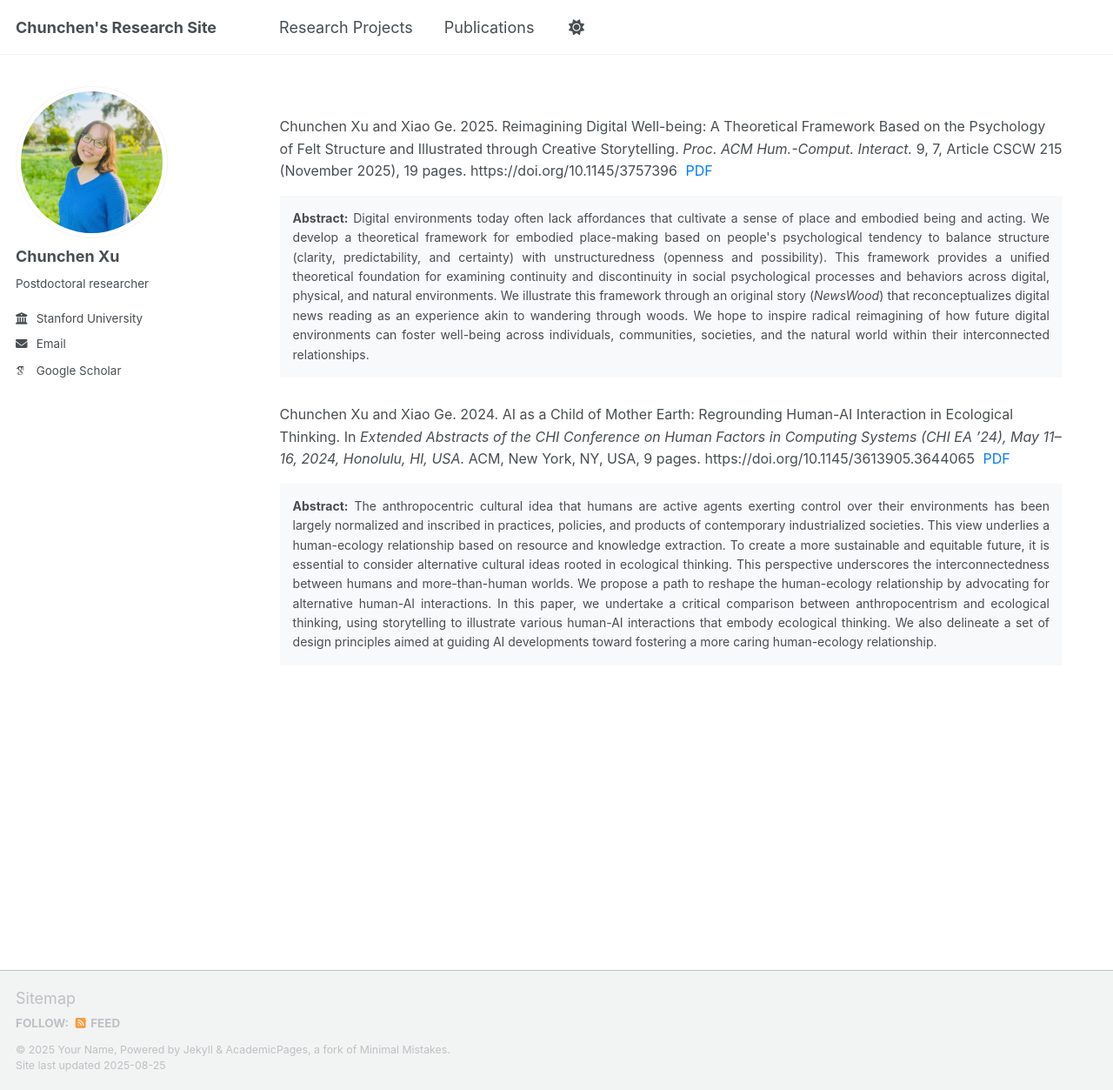
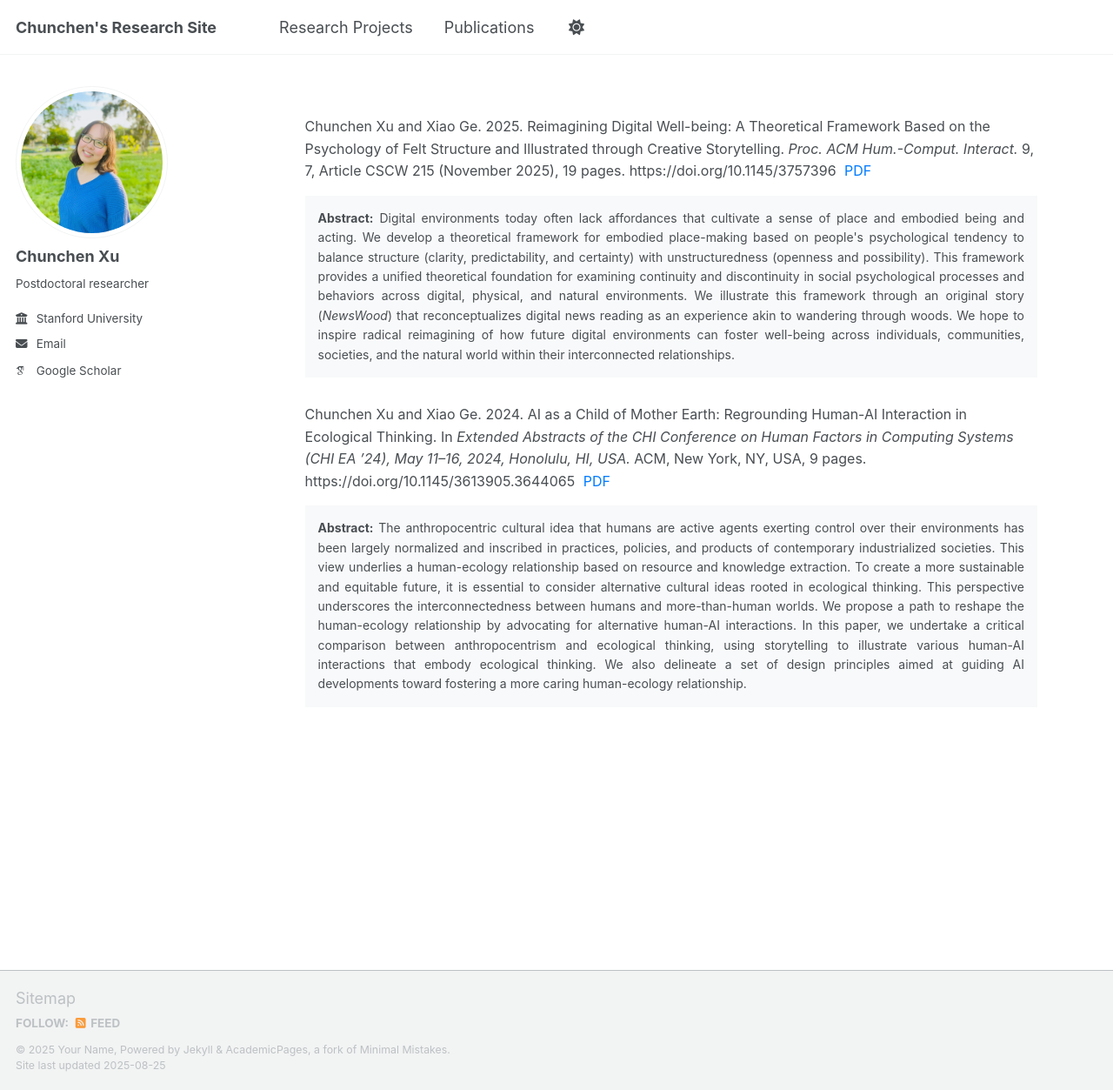
Before and after one commit to chunchenxu/chunchenxu.github.io, a Jekyll site: the page built from _pages/publications.html, in a window 1280 px wide and 1253 px high. Shown: the whole window at 87% size. Built offline with Jekyll 4.4.1, drawn with Linux system fonts in a browser that asks for light colours; some web fonts are replaced; a script that is not in the unit is left out.

Commit message:
Update publications.html

```diff
--- a/_pages/publications.html
+++ b/_pages/publications.html
@@ -32,9 +32,10 @@ author_profile: true
 
 <style>
 .publications-container {
-    max-width: 1500px;
+    max-width: 1200px;
     margin: 0 auto;
-    padding: 20px 40px;
+    padding: 20px;
+    width: 90%; /* Use 90% of available width */
     font-family: -apple-system, BlinkMacSystemFont, "Segoe UI", Roboto, sans-serif;
     line-height: 1.6;
 }
```
